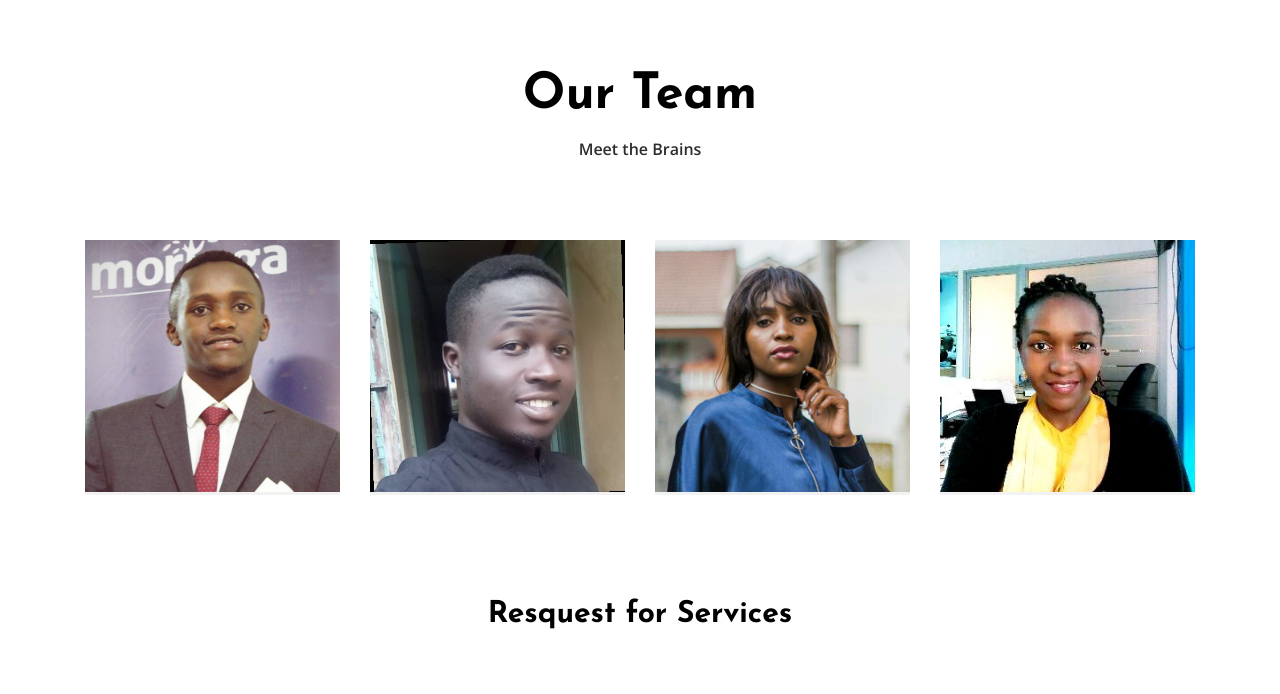
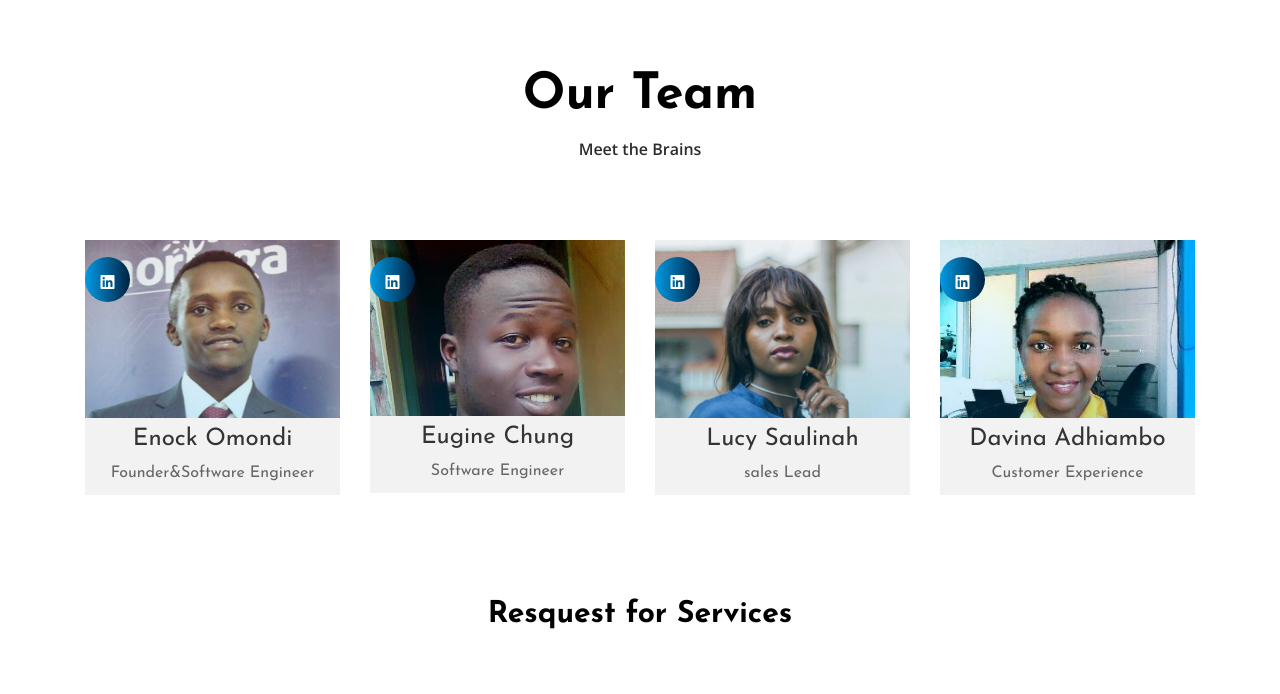
Before and after one commit to EnockOMONDI/brlb, a PHP site: page /about-us.html in a window 1280 px wide. Shown: the part 1426-2120 px from the top of the page. Run offline with PHP 8.4, Linux system fonts and the light colour scheme; some libraries are stand-ins or nearby versions.

Commit message:
updated site

```diff
--- a/about-us.html
+++ b/about-us.html
@@ -273,7 +273,7 @@
 <div class="col-sm-12 col-lg-3 col-md-6 r4-mt-30">
 <div class="iq-team  wow slideInUp" data-wow-duration="1s">
 <div class="iq-team-img">
-<img src="images/bg/eg.jpeg" class="img-fluid center-block" alt="#">
+<img src="images/bg/eg.jpg" class="img-fluid center-block" alt="#">
 </div>
 <div class="iq-team-info text-center">
 <h5>Eugine Chung</h5>
--- a/css/style.css
+++ b/css/style.css
@@ -626,14 +626,15 @@ footer .social-icone ul li:nth-last-child(1) {
 
 .iq-team {
     position: relative;
-    overflow: hidden
+    /* overflow: hidden */
 }
 
 .iq-team .iq-team-info {
-    padding: 10px 20px;
+    padding: 5px 20px;
+    bottom: 0;
     background: 0 0;
     position: absolute;
-    bottom: -84px;
+    /* bottom: 4px; */
     background: #f2f2f2;
     left: 0;
     display: inline-block;
@@ -648,13 +649,13 @@ footer .social-icone ul li:nth-last-child(1) {
 
 .iq-team .iq-team-info span {
     font-family: josefin sans, sans-serif;
-    font-weight: 600
+    font-weight: 300
 }
 
 .iq-team .share {
     background: 0 0;
     position: absolute;
-    left: -65px;
+    /* left: -5px; */
     top: 12px;
     width: 40px;
     -webkit-transition: all .3s ease-out 0s;
@@ -673,15 +674,24 @@ footer .social-icone ul li:nth-last-child(1) {
 }
 
 .iq-team .share ul li a {
-    color: #fff;
+
     width: 45px;
     height: 45px;
     line-height: 50px;
-    background: #fff;
-    color:  #039BE5;
+
+
     border-radius: 90px;
     text-align: center;
-    display: inline-block
+    display: inline-block;
+    color: #fff;
+    background:  #039BE5;
+    background: -moz-linear-gradient(left,  #039BE5 0%, #002140 100%);
+    background: -webkit-gradient(left top, right top, color-stop(0%,  #039BE5), color-stop(100%, #002140));
+    background: -webkit-linear-gradient(left,  #039BE5 0%, #002140 100%);
+    background: -o-linear-gradient(left,  #039BE5 0%, #002140 100%);
+    background: -ms-linear-gradient(left,  #039BE5 0%, #002140 100%);
+    background: linear-gradient(to right,  #039BE5 0%, #002140 100%);
+    filter: progid: DXImageTransform.Microsoft.gradient( startColorstr=' #039BE5', endColorstr=' #039BE5', GradientType=1)
 }
 
 .iq-team .share ul li a:hover {
@@ -697,17 +707,19 @@ footer .social-icone ul li:nth-last-child(1) {
 }
 /* n */
 .iq-team .iq-team-img {
-    position: relative
+    position: relative;
+
 }
 
 .iq-team .iq-team-img img {
-    width: 100%
+    width: 100%;
+
 }
 
 .iq-team .iq-team-img:before {
     content: "";
     bottom: 0;
-    opacity: 0;
+    opacity:0.3 ;
     left: 0;
     position: absolute;
     width: 100%;
```
Also changed, not shown: images/bg/eg.jpg (added).
